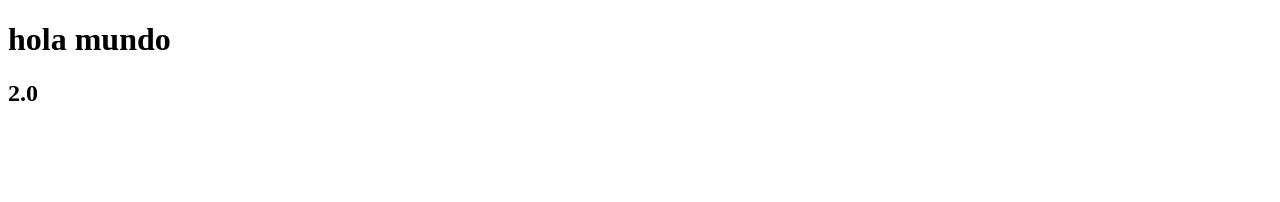
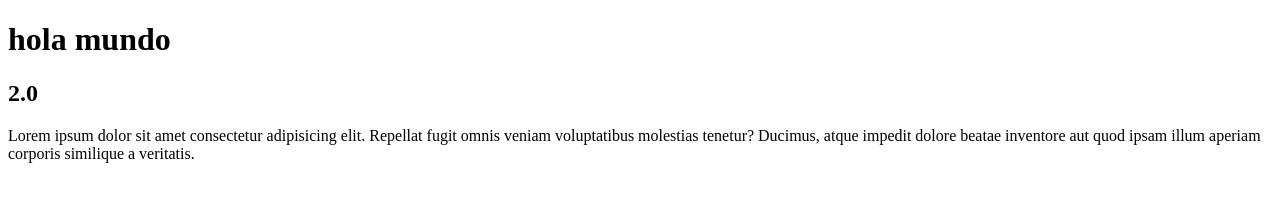
Before and after one commit to m-marquez-medina21/ViajesChile, a plain HTML site: page index.html in a window 1280 px wide. Drawn offline with Linux system fonts and the light colour scheme.

Commit message:
add: one <p>

```diff
--- a/index.html
+++ b/index.html
@@ -9,6 +9,7 @@
 <body>
     <h1>hola mundo</h1>
     <h2>2.0</h2>
+    <p>Lorem ipsum dolor sit amet consectetur adipisicing elit. Repellat fugit omnis veniam voluptatibus molestias tenetur? Ducimus, atque impedit dolore beatae inventore aut quod ipsam illum aperiam corporis similique a veritatis.</p>
 
 </body>
 </html>
```
